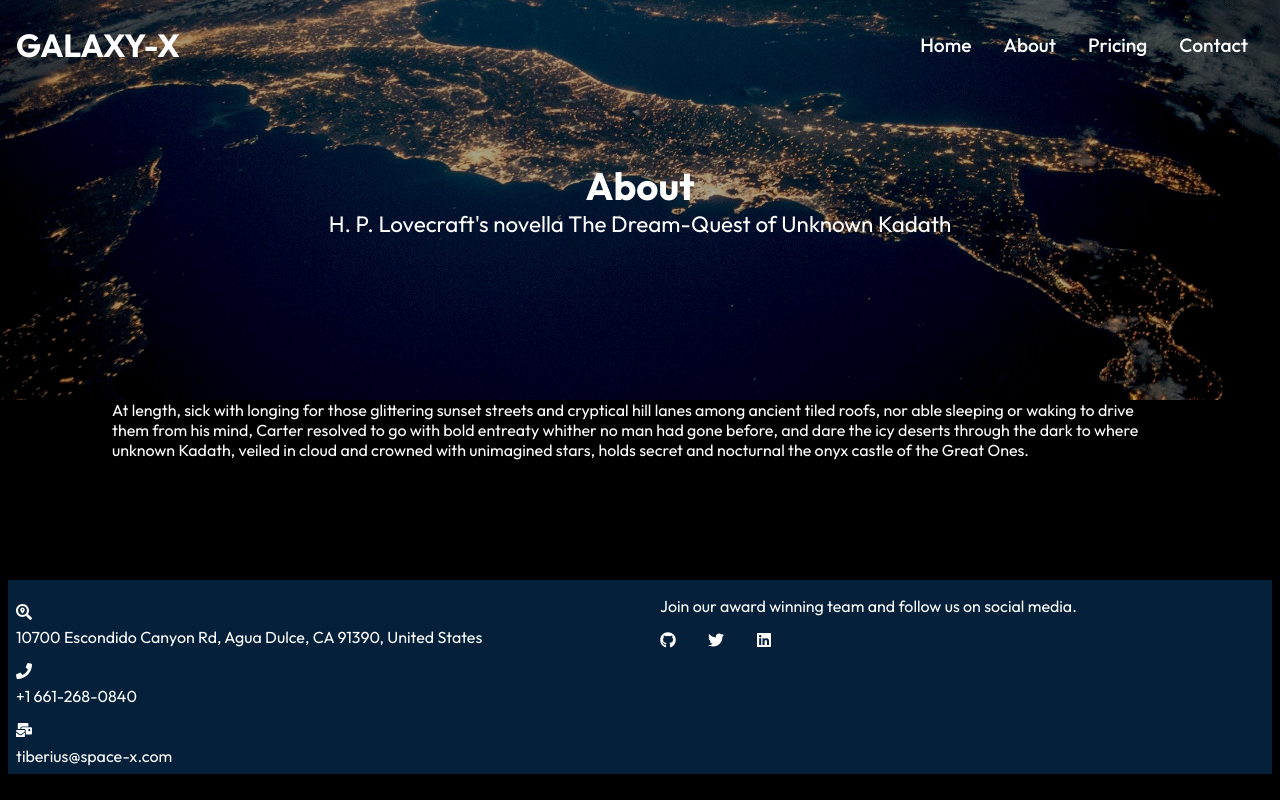
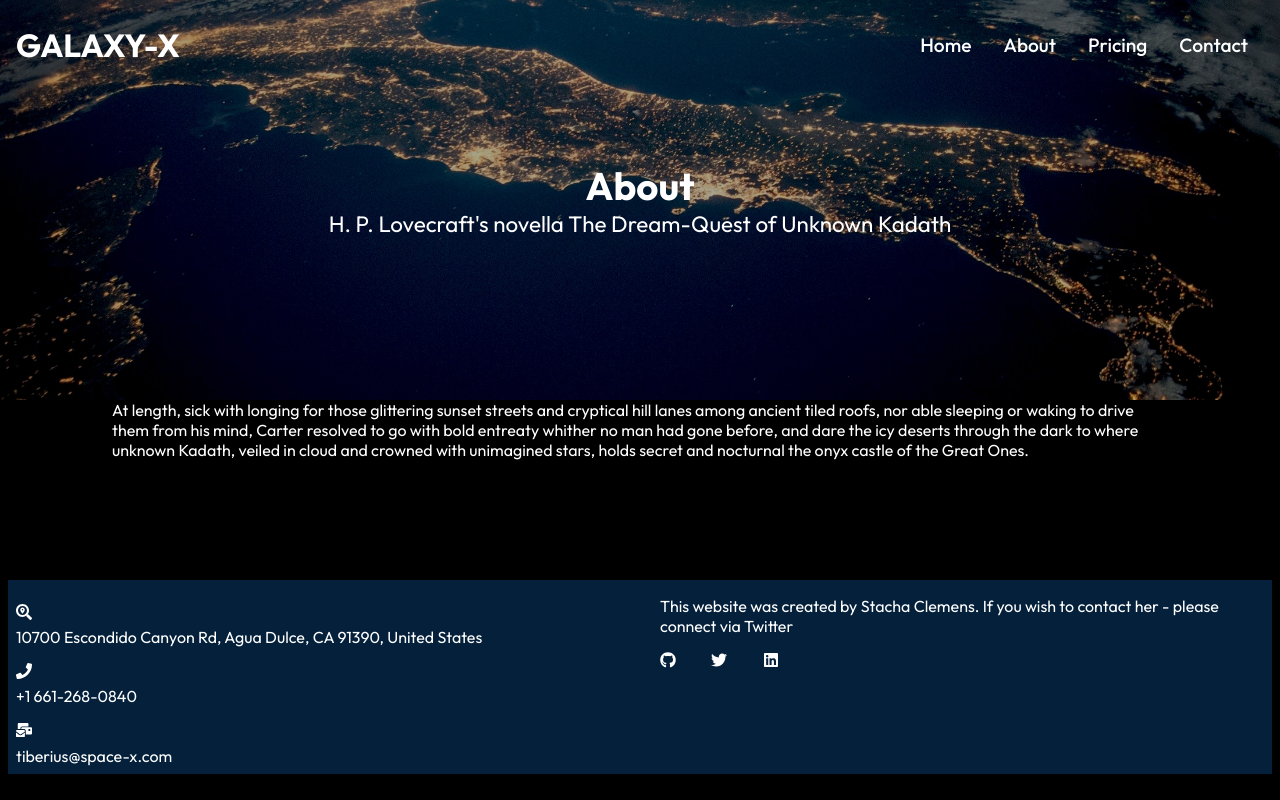
Before and after one commit to Stachacl/galaxy-x, a React (Create React App) app: page /galaxy-x/about in a window 1280 px wide. Built offline with nearby package versions, Linux system fonts and the light colour scheme.

Commit message:
social media links were added to footer

```diff
--- a/src/components/Footer.js
+++ b/src/components/Footer.js
@@ -1,6 +1,6 @@
 import React from 'react'
 import { FaTwitter, FaGithub, FaLinkedin, FaPhone, FaSearchLocation, FaMailBulk } from 'react-icons/fa'
-import { Link } from 'react-router-dom'
+
 
 
 const Footer = () => {
@@ -31,18 +31,23 @@ const Footer = () => {
                     <p> tiberius@space-x.com </p>
                 </div>
 
+
             </div>
 
 
             <div className='right'>
               <div>
-                 <p> Join our award winning team and follow us on social media.
+                 <p> This website was created by Stacha Clemens. If you wish to contact her - please connect via Twitter
                  </p>
 
                  <div className='footer-icon right'>
-                    <FaGithub className='footer-icon right' />
-                    <FaTwitter className='footer-icon right'/>
-                    <FaLinkedin className='footer-icon right'/>
+                   <a href=" https://github.com/Stachacl/galaxy-x"> <FaGithub className='footer-icon right' /> </a>
+                   <a href="https://twitter.com/Stacha_cl">  <FaTwitter className='footer-icon right'/>  </a>
+                   <a href="https://twitter.com/Stacha_cl">  <FaLinkedin className='footer-icon right'/> </a>
+
+                   {/* <a href="https://uxdesign.cc/how-to-get-the-most-out-of-the-alt-attribute-4c9b553ca9d9"> <i><FaLinkedin className='footer-icon right'/></i> </a> */}
+
+
                     </div>
                  </div>
               </div>
```
